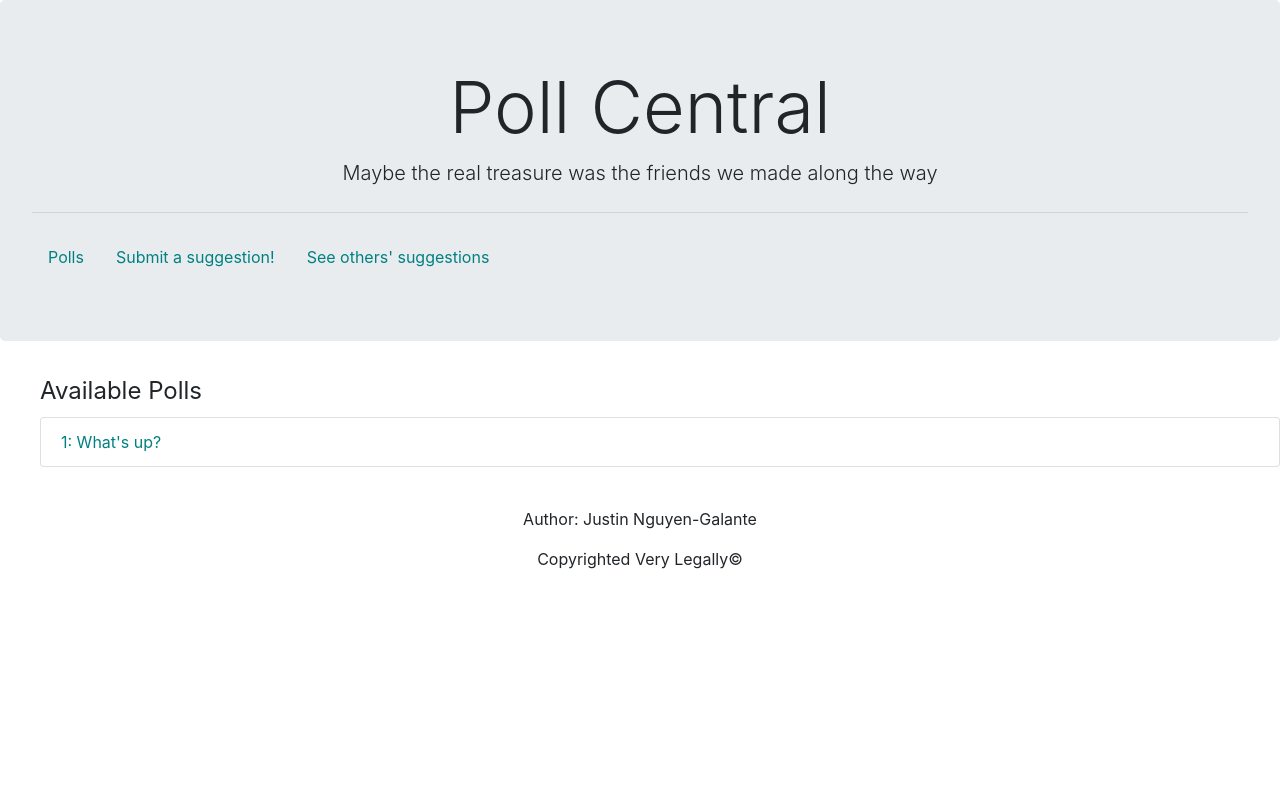
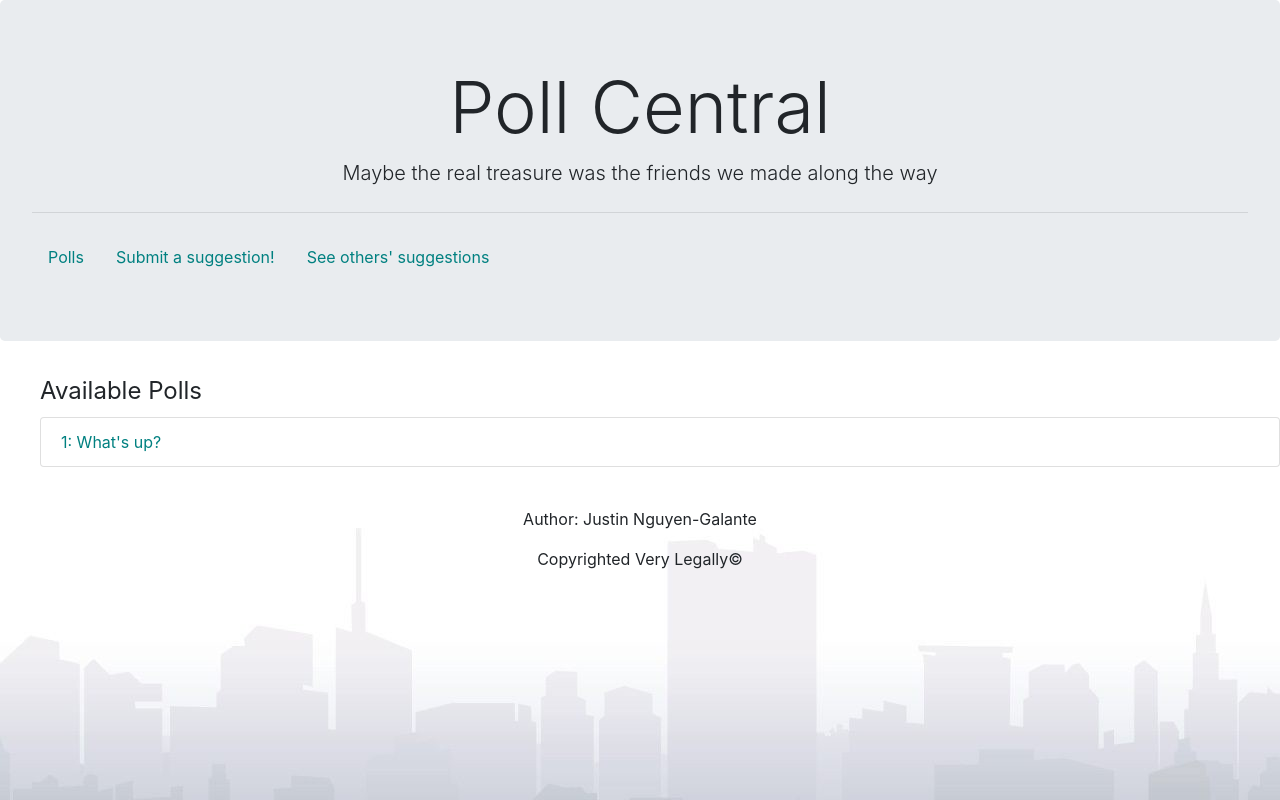
Before and after one commit to JustinGalante1/Django-Test-Site, a Django app: page /polls/ in a window 1280 px wide. Run offline with Django 3.2, Linux system fonts and the light colour scheme; data comes from the database, SQL or seed files in the repository; some libraries are stand-ins or nearby versions.

Commit message:
Added a background image again

```diff
--- a/polls/static/polls/style.css
+++ b/polls/static/polls/style.css
@@ -5,3 +5,7 @@
 p {
   padding-left: 0px;
 }
+
+body {
+    background: white url("images/background.gif") no-repeat;
+}
```
Also changed, not shown: polls/static/polls/images/background.gif.
